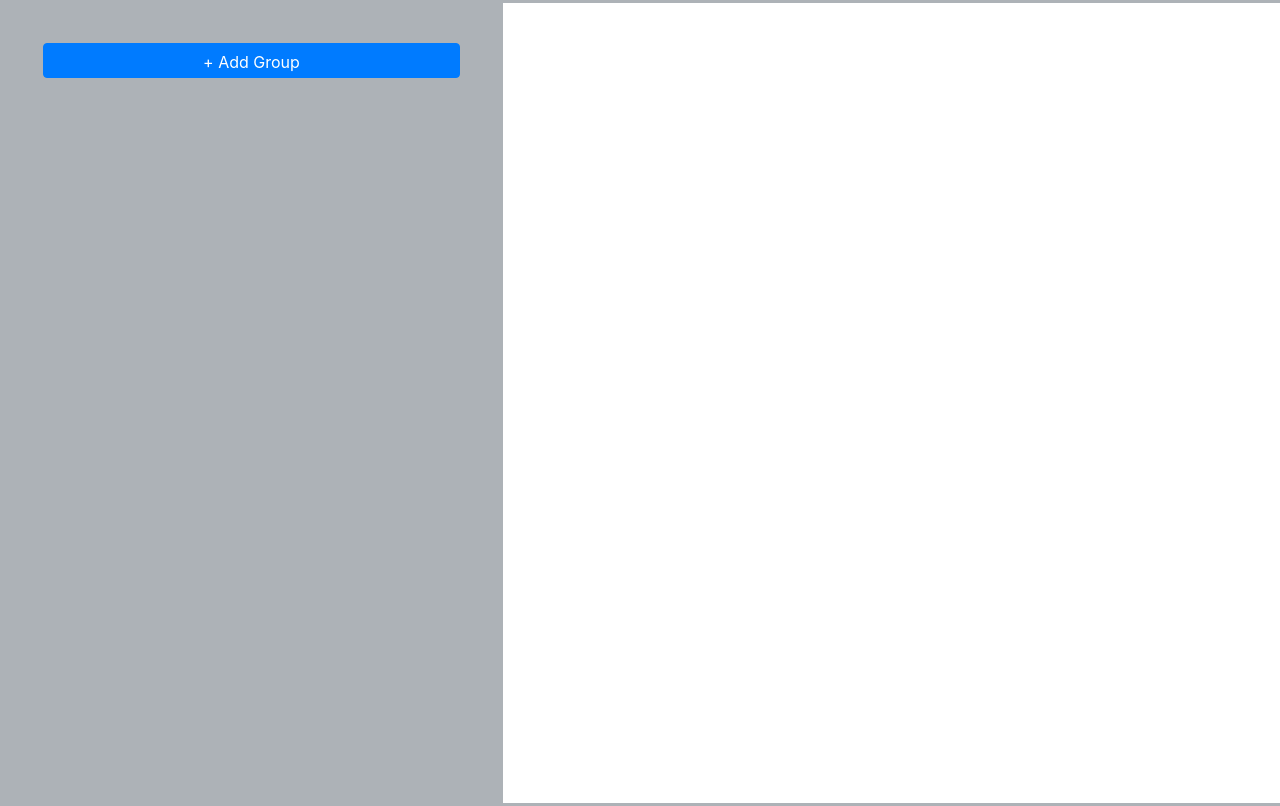
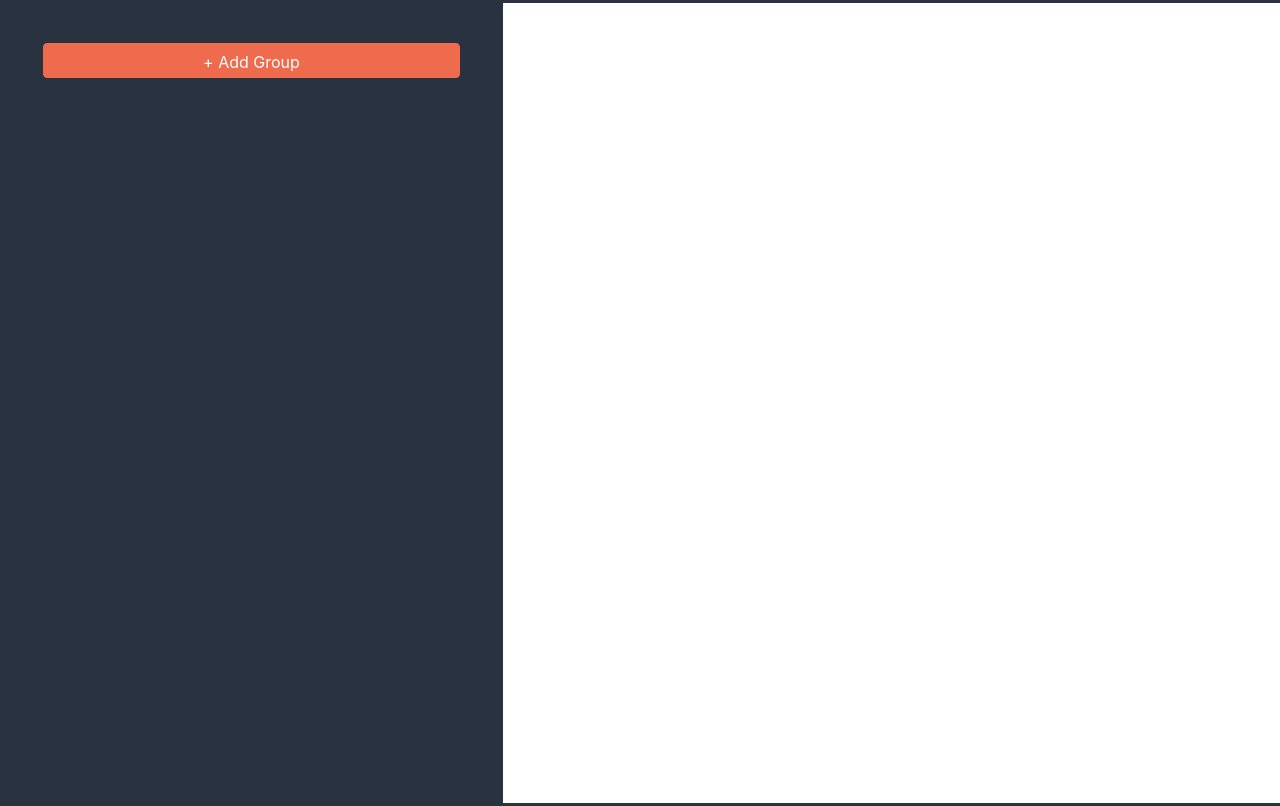
Before and after one commit to nirrvana/todo, a React (Create React App) app: page / in a window 1280 px wide. Shown: the top 806 px of the page. Built offline with nearby package versions, Linux system fonts and the light colour scheme.

Commit message:
스타일링: 각 버튼 색깔 변경

```diff
--- a/src/component/GroupEntry.js
+++ b/src/component/GroupEntry.js
@@ -53,6 +53,7 @@ class GroupEntry extends Component {
       return (
         <Button
           size="sm"
+          variant="outline-danger"
           className="group-entry-container__delete-button"
           onClick={() => dispatchDeleteGroup(index)}
         >
@@ -67,6 +68,7 @@ class GroupEntry extends Component {
       return (
         <Button
           size="sm"
+          variant="outline-success"
           className="group-entry-container__rename-button"
           onClick={() => this.setState({ isRenameMode: true })}
         >
@@ -91,7 +93,11 @@ class GroupEntry extends Component {
           onKeyDown={this.submitGroupName(groupNameForEdit)}
         />
         <InputGroup.Append>
-          <Button size="sm" onClick={this.submitGroupName(groupNameForEdit)}>
+          <Button
+            size="sm"
+            variant="outline-info"
+            onClick={this.submitGroupName(groupNameForEdit)}
+          >
             submit
           </Button>
         </InputGroup.Append>
--- a/src/component/GroupList.js
+++ b/src/component/GroupList.js
@@ -70,6 +70,7 @@ class GroupList extends Component {
       >
         <Row noGutters={true} className="group-list-container__wrapper">
           <Button
+            variant="outline-danger"
             className="group-list-container__add-button"
             onClick={this.toggleAddMode}
           >
@@ -83,7 +84,7 @@ class GroupList extends Component {
           <Col className="group-list-container__group-entry-area">
             <ListGroup>
               {groupList.map((group, index) => (
-                <ListGroup.Item>
+                <ListGroup.Item className="group-list-container__list-group-item">
                   <GroupEntry
                     key={index}
                     index={index}
--- a/src/component/TodoEntry.js
+++ b/src/component/TodoEntry.js
@@ -68,6 +68,7 @@ class TodoEntry extends Component {
       return (
         <Button
           size="sm"
+          variant="outline-danger"
           className="todo-entry-container__delete-button"
           onClick={() => dispatchDeleteTodo(index)}
         >
@@ -102,6 +103,7 @@ class TodoEntry extends Component {
             <InputGroup.Append>
               <Button
                 size="sm"
+                variant="outline-info"
                 onClick={this.submitTodoContent(todoContentForEdit)}
               >
                 edit
--- a/src/component/TodoList.js
+++ b/src/component/TodoList.js
@@ -68,7 +68,11 @@ class TodoList extends Component {
               onClick={this.hideTodoInput}
             />
             <InputGroup.Append>
-              <Button size="sm" onClick={this.submitTodo(content)}>
+              <Button
+                size="sm"
+                variant="outline-info"
+                onClick={this.submitTodo(content)}
+              >
                 submit
               </Button>
             </InputGroup.Append>
@@ -111,6 +115,7 @@ class TodoList extends Component {
       >
         <Row noGutters={true}>
           <Button
+            variant="outline-dark"
             className="todo-list-container__add-button"
             onClick={() => this.setState({ isAddMode: !isAddMode })}
           >
--- a/src/css/App.css
+++ b/src/css/App.css
@@ -1,5 +1,5 @@
 .app-container {
-  border: 3px solid #adb2b7;
+  border: 3px solid #293241;
   padding: 0;
   min-width: 1500px;
   max-width: 1500px;
--- a/src/css/GroupList.css
+++ b/src/css/GroupList.css
@@ -1,6 +1,6 @@
 .group-list-container {
-  border-right: 3px solid #adb2b7;
-  background-color: #adb2b7;
+  border-right: 3px solid #293241;
+  background-color: #293241;
   height: 100%;
   min-height: 100vh;
   padding: 40px;
@@ -8,9 +8,16 @@
   max-width: 500px;
 }
 
+.group-list-container__list-group-item:hover {
+  background-color: #e0fbfc;
+}
+
 .group-list-container__add-button {
   width: 100%;
   margin-bottom: 8px;
+  background-color: #ee6c4d;
+  border-color: #ee6c4d;
+  color: white;
 }
 
 .group-list-container__input {
--- a/src/css/TodoList.css
+++ b/src/css/TodoList.css
@@ -6,6 +6,9 @@
 }
 
 .todo-list-container__add-button {
+  background-color: #3d5a80;
+  border-color: #3d5a80;
+  color: white;
   border-radius: 100%;
   width: 50px;
   height: 50px;
@@ -20,6 +23,10 @@
   height: 75px;
 }
 
+.todo-list-container__list-group-item:hover {
+  background-color: #e0fbfc;
+}
+
 .todo-list-container__input-group {
   position: absolute;
   top: 50%;
```
